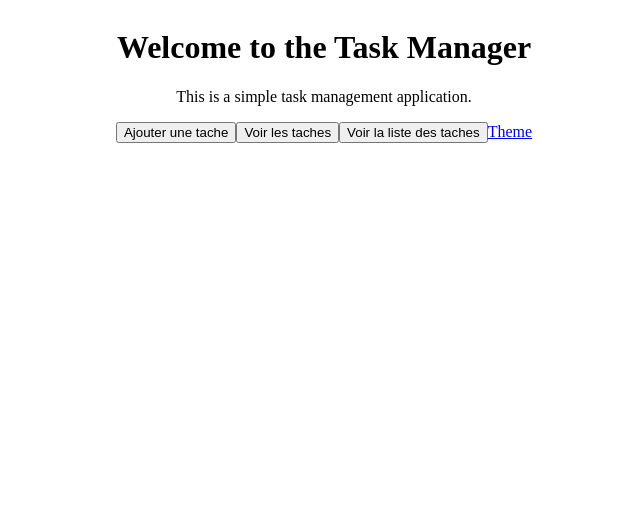
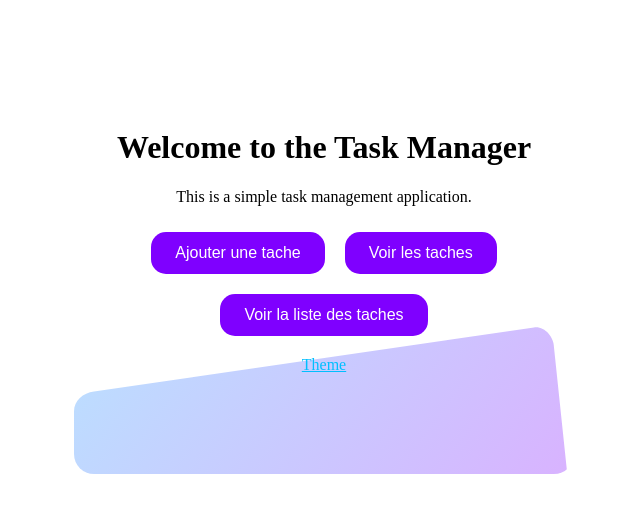
Before and after one commit to Rina-ui/Task, a React (Vite) app: page / in a window 1280 px wide. Shown: the top 512 px of the page, without its empty margins (316-956 px from the left). Built offline with nearby package versions, Linux system fonts and the light colour scheme.

Commit message:
mise en page Home

```diff
--- a/package.json
+++ b/package.json
@@ -10,7 +10,7 @@
     "preview": "vite preview"
   },
   "dependencies": {
-    "framer-motion": "^12.16.0",
+    "framer-motion": "^12.19.1",
     "react": "^19.1.0",
     "react-dom": "^19.1.0",
     "react-icon": "^1.0.0",
--- a/src/pages/Home.jsx
+++ b/src/pages/Home.jsx
@@ -1,25 +1,102 @@
-import React, { use } from 'react';
-import { Link, useNavigate } from "react-router-dom";
+import React from "react";
+import { motion } from "framer-motion";
+import { Link } from "react-router-dom";
+
+export default function Home() {
+
+  const containerStyle = {
+    position: "relative",
+    margin: "100px auto",
+    maxWidth: 500,
+    paddingBottom: 100,
+    width: "100%",
+    textAlign: "center",
+  };
+
+  const splashStyle = {
+    position: "absolute",
+    top: 0,
+    left: 0,
+    right: 0,
+    bottom: 0,
+    background: "linear-gradient(306deg, #7F00FF, #00BFFF)",
+    clipPath:
+      'path("M 0 303.5 C 0 292.454 8.995 285.101 20 283.5 L 460 219.5 C 470.085 218.033 480 228.454 480 239.5 L 500 430 C 500 441.046 491.046 450 480 450 L 20 450 C 8.954 450 0 441.046 0 430 Z")',
+    opacity: 0.3,
+    zIndex: -1,
+    borderRadius: 20,
+  };
+
+  const buttonStyle = {
+    margin: "10px",
+    padding: "12px 24px",
+    fontSize: "1rem",
+    borderRadius: 15,
+    border: "none",
+    cursor: "pointer",
+    backgroundColor: "#7F00FF",
+    color: "white",
+  };
+
+  const cardVariants = {
+    offscreen: {
+      y: 300,
+      opacity: 0,
+    },
+    onscreen: {
+      y: 0,
+      opacity: 1,
+      transition: {
+        type: "spring",
+        bounce: 0.4,
+        duration: 0.8,
+      },
+    },
+  };
 
 
-function Home() {
+  const handleAddTask = () => {
+    alert("Ajouter une tâche cliqué !");
+  };
 
-    const navigate = useNavigate();
+  return (
+    <div style={containerStyle}>
+      <div style={splashStyle} />
+      <motion.h1
+        initial="offscreen"
+        whileInView="onscreen"
+        viewport={{ once: true, amount: 0.8 }}
+        variants={cardVariants}
+      >
+        Welcome to the Task Manager
+      </motion.h1>
 
-    const handleAddTask = () => {
-        navigate('../components/TaskForm.jsx');
-    }
+      <motion.p
+        initial={{ opacity: 0 }}
+        whileInView={{ opacity: 1 }}
+        transition={{ duration: 1, delay: 0.4 }}
+        viewport={{ once: true }}
+      >
+        This is a simple task management application.
+      </motion.p>
 
-    return (
-        <div>
-            <h1>Welcome to the Task Manager</h1>
-            <p>This is a simple task management application.</p>
-            <button onClick={handleAddTask}>Ajouter une tache</button>
-            <button type="submit">Voir les taches</button>
-            <button type="submit">Voir la liste des taches</button>
-            <Link to="/theme">Theme</Link>
+      <motion.div
+        initial="offscreen"
+        whileInView="onscreen"
+        viewport={{ once: true, amount: 0.8 }}
+        variants={cardVariants}
+      >
+        <button style={buttonStyle} onClick={handleAddTask}>
+          Ajouter une tache
+        </button>
+        <button style={buttonStyle}>Voir les taches</button>
+        <button style={buttonStyle}>Voir la liste des taches</button>
+        <div style={{ marginTop: 10 }}>
+          <Link to="/theme" style={{ color: "#00BFFF" }}>
+            Theme
+          </Link>
         </div>
-    );
+      </motion.div>
+    </div>
+  );
 }
-
-export default Home;
```
Also changed, not shown: 1 other file (tests, documents, lock files or other folders).
